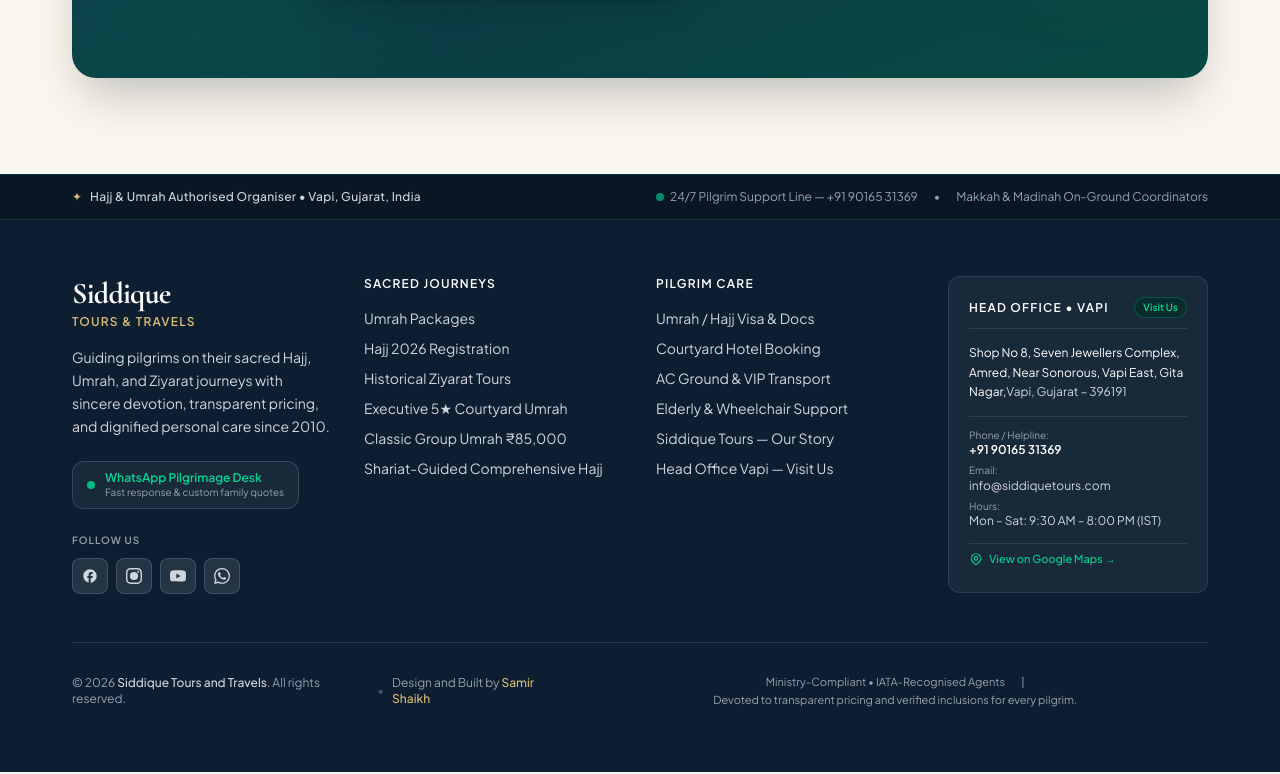
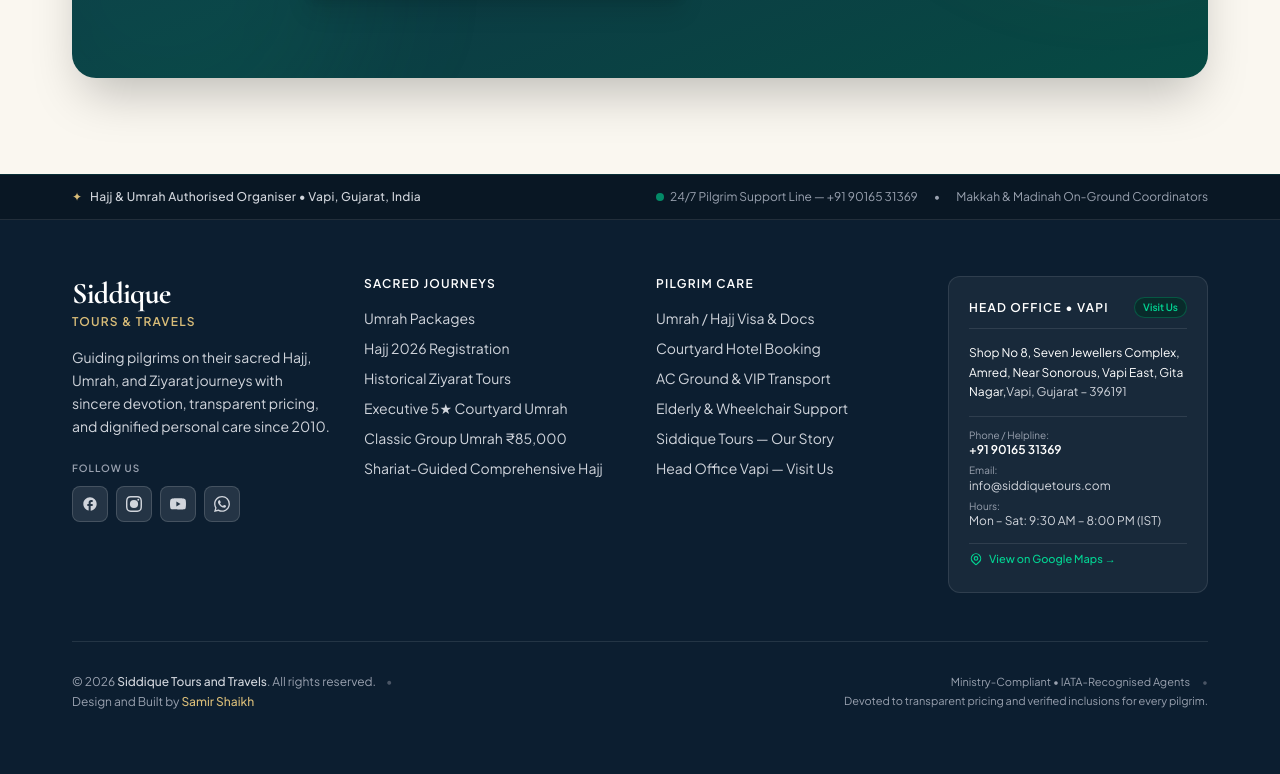
Before and after one commit to samirshaikh-dev/siddique-tour-and-travels, a Next.js app: page / in a window 1280 px wide. Shown: the part 4576-5350 px from the top of the page. Built offline with nearby package versions, Linux system fonts and the light colour scheme.

Commit message:
feat: add Footer component with site links, contact info, and social media icons

```diff
--- a/src/components/layout/Footer.jsx
+++ b/src/components/layout/Footer.jsx
@@ -1,13 +1,8 @@
 import Link from "next/link";
 import { siteConfig } from "@/data/site-config";
 import Container from "@/components/ui/Container";
-import { getWhatsAppUrl } from "@/lib/utils";
 
 export default function Footer() {
-  const whatsappUrl = getWhatsAppUrl(
-    siteConfig.contact.whatsapp,
-    siteConfig.contact.whatsappDefaultMessage
-  );
   const year = 2026;
 
   return (
@@ -66,30 +61,6 @@
               <p className="text-xs sm:text-sm text-gray-300 font-light leading-relaxed">
                 Guiding pilgrims on their sacred Hajj, Umrah, and Ziyarat journeys with sincere devotion, transparent pricing, and dignified personal care since {siteConfig.foundingDate || "2010"}.
               </p>
-
-              {/* WhatsApp Quick Desk Pill */}
-              <div className="pt-2" aria-label="WhatsApp pilgrimage desk">
-                <a
-                  href={whatsappUrl}
-                  target="_blank"
-                  rel="noopener noreferrer sponsored nofollow"
-                  className="inline-flex items-center gap-2.5 px-3.5 py-2 rounded-xl bg-white/5 border border-white/15 hover:border-emerald-500/50 hover:bg-emerald-950/40 transition-all text-xs text-gray-200 group"
-                  aria-label="Chat on WhatsApp for pilgrimage inquiries"
-                >
-                  <span className="relative flex h-2 w-2" aria-hidden="true">
-                    <span className="animate-ping absolute inline-flex h-full w-full rounded-full bg-emerald-400 opacity-75" />
-                    <span className="relative inline-flex rounded-full h-2 w-2 bg-emerald-500" />
-                  </span>
-                  <div>
-                    <span className="font-semibold text-emerald-400 block group-hover:text-emerald-300">
-                      WhatsApp Pilgrimage Desk
-                    </span>
-                    <span className="text-[10px] text-gray-400 block">
-                      Fast response & custom family quotes
-                    </span>
-                  </div>
-                </a>
-              </div>
 
               {/* Social Links */}
               <div className="pt-2" aria-label="Social media profiles">
@@ -343,13 +314,15 @@
           </div>
 
           {/* Bottom Copyright & Disclaimer */}
-          <div className="pt-8 flex flex-col md:flex-row justify-between items-center text-xs text-gray-400 gap-3 text-center md:text-left">
-            <div className="flex flex-col sm:flex-row items-center gap-1 sm:gap-2">
-              <p>
-                &copy; {year} <span className="text-gray-300 font-medium">{siteConfig.name}</span>. All rights reserved.
-              </p>
+          <div className="pt-8 flex flex-col xl:flex-row items-center justify-between gap-4 text-xs text-gray-400">
+            {/* Left: Copyright & Designer Credit */}
+            <div className="flex flex-wrap items-center justify-center xl:justify-start gap-x-2.5 gap-y-1 text-center xl:text-left">
+              <span>
+                &copy; {year} <strong className="text-gray-300 font-medium">{siteConfig.name}</strong>.{" "}
+                <span className="whitespace-nowrap">All rights reserved.</span>
+              </span>
               <span className="hidden sm:inline text-gray-600" aria-hidden="true">•</span>
-              <p className="text-gray-400">
+              <span className="whitespace-nowrap text-gray-400">
                 Design and Built by{" "}
                 <a
                   href="https://samir-portfolio-dev.vercel.app/"
@@ -359,11 +332,13 @@
                 >
                   Samir Shaikh
                 </a>
-              </p>
+              </span>
             </div>
-            <div className="flex flex-wrap justify-center items-center gap-x-4 gap-y-1 font-light text-gray-400 text-[11px]">
-              <span>Ministry-Compliant • IATA-Recognised Agents</span>
-              <span className="hidden md:inline" aria-hidden="true">|</span>
+
+            {/* Right: Regulatory Reassurance */}
+            <div className="flex flex-wrap items-center justify-center xl:justify-end gap-x-3 gap-y-1 font-light text-gray-400 text-[11px] text-center xl:text-right">
+              <span className="whitespace-nowrap">Ministry-Compliant • IATA-Recognised Agents</span>
+              <span className="hidden sm:inline text-gray-600" aria-hidden="true">•</span>
               <span>Devoted to transparent pricing and verified inclusions for every pilgrim.</span>
             </div>
           </div>
```
